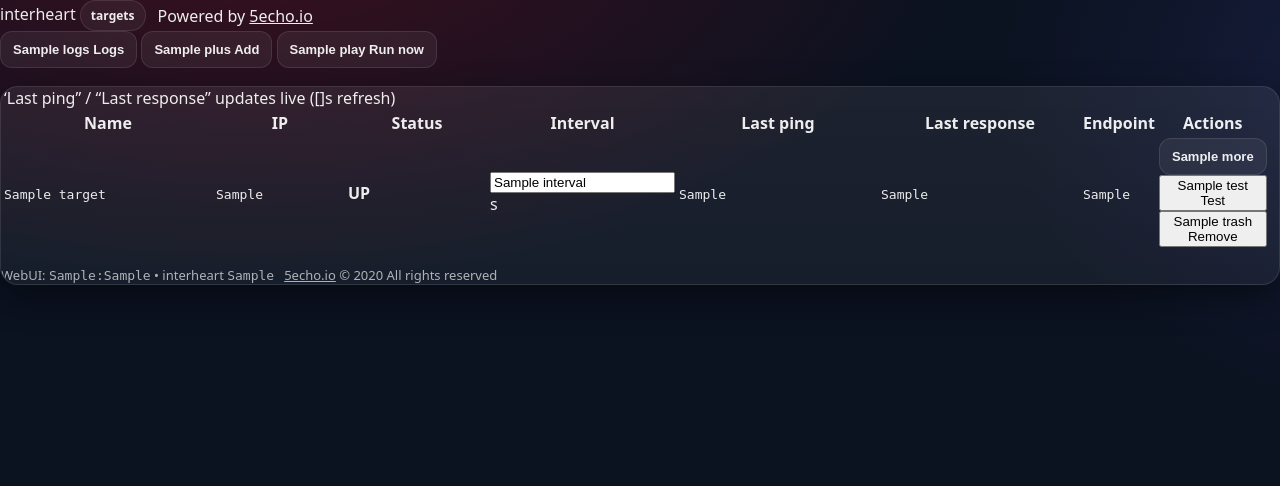
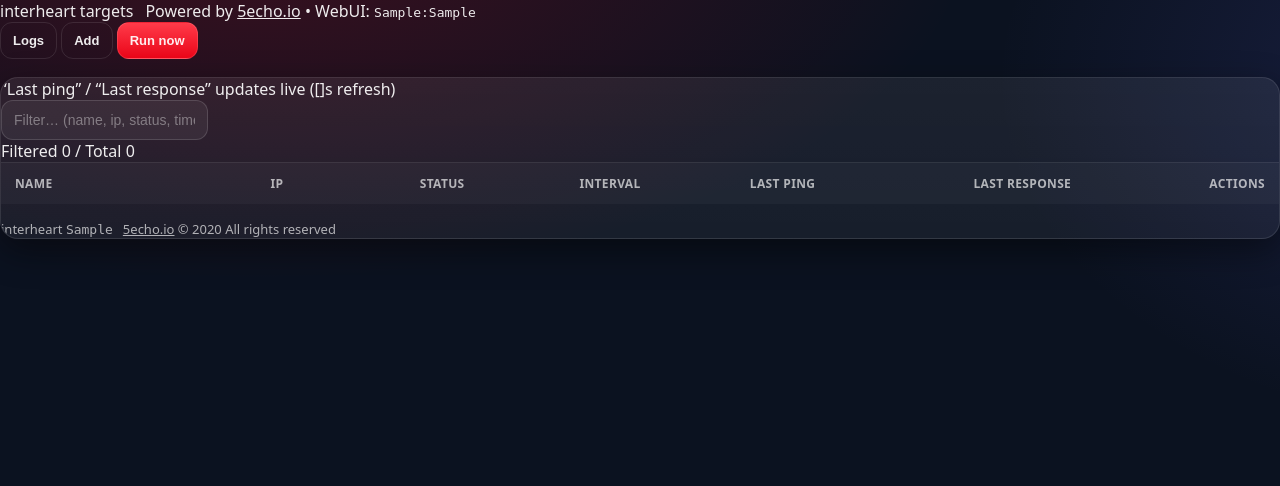
Before and after one commit to 5echo-io/interheart, a Flask app: template webui/templates/index.html in a window 1280 px wide. Shown: the top 486 px of the page. Run offline with Flask 3, Linux system fonts and the light colour scheme; the template is opened without the code that fills it: most values are stand-ins (such as "Sample title", 1, 10 or a date in 2020); data that the repository does not hold is empty.

Commit message:
Update index.html

```diff
--- a/webui/templates/index.html
+++ b/webui/templates/index.html
@@ -9,71 +9,365 @@
 </head>
 
 <body>
-<div class="toasts" id="toasts"></div>
+  <!-- Toast -->
+  <div id="toast" class="toast" data-kind="ok" aria-live="polite" aria-atomic="true">
+    <div id="toastInner" class="toast__inner"></div>
+  </div>
 
-<!-- Logs modal -->
-<div class="modal" id="logModal" aria-hidden="true">
-  <div class="modal-card" role="dialog" aria-modal="true" aria-label="Logs">
-    <div class="modal-head">
-      <div class="modal-title">
-        <b>Logs</b>
-        <span>Last <span id="logLinesLbl">{{ log_lines }}</span> lines</span>
+  <div class="wrap">
+    <!-- Top -->
+    <div class="top">
+      <div class="brand">
+        <div class="title">
+          interheart
+          <span class="badgePill">targets</span>
         </div>
-      <div class="modal-actions">
-        <input id="logFilter" placeholder="filter (e.g. anl-0161)" style="height:34px; padding:0 12px; border-radius:12px; min-width:220px;">
-
-        <button class="btn btn-ghost btn-mini" id="btnReloadLogs" type="button">
-          {{ icons.refresh|safe }} Reload
-        </button>
-
-        <button class="btn btn-ghost btn-mini" id="btnCopyLogs" type="button">
-          <svg width="16" height="16" viewBox="0 0 24 24" fill="none"
-               xmlns="http://www.w3.org/2000/svg" style="opacity:.98">
-            <path d="M9 9h11v11H9z" stroke="currentColor" stroke-width="2" stroke-linejoin="round"/>
-            <path d="M4 4h11v11H4z" stroke="currentColor" stroke-width="2" stroke-linejoin="round"/>
-          </svg>
-          Copy
-        </button>
-
-        <button class="btn btn-ghost btn-mini" id="btnCloseLogs" type="button">
-          {{ icons.close|safe }} Close
-        </button>
+        <div class="subtitle">
+          Powered by <a href="https://5echo.io" target="_blank" rel="noreferrer">5echo.io</a>
+          <span class="muted">•</span>
+          <span class="muted">WebUI: <code>{{ bind_host }}:{{ bind_port }}</code></span>
         </div>
       </div>
 
-    <div class="modal-body">
-      <div class="logbox" id="logBox">Loading logs…</div>
-      <div class="hint" id="logMeta">-</div>
+      <div class="rightActions">
+        <button class="btn btn--ghost btn--mini" id="btnOpenLogs" type="button">Logs</button>
+        <button class="btn btn--ghost btn--mini" id="btnOpenAdd" type="button">Add</button>
+        <button class="btn btn--primary btn--mini" id="btnRunNow" type="button">Run now</button>
+      </div>
     </div>
 
-    <div class="footer" style="border-top:1px solid var(--line); padding:10px 14px; margin:0;">
-      <div class="hint">interheart <code>{{ ui_version }}</code></div>
-      <div><a href="https://5echo.io" target="_blank" rel="noreferrer">5echo.io</a> © {{ copyright_year }} All rights reserved</div>
+    <!-- Card -->
+    <div class="card">
+      <div class="cardTop">
+        <div class="hint">
+          “Last ping” / “Last response” updates live (<span class="mono">{{ poll_seconds }}</span>s refresh)
+        </div>
+
+        <div class="filters">
+          <div class="filters__left">
+            <input id="filterInput" class="input input--filter" placeholder="Filter… (name, ip, status, timestamps)" />
+          </div>
+
+          <div class="filters__right">
+            <span class="stat">
+              <span class="muted">Filtered</span>
+              <span class="mono" id="filterCount">0</span>
+            </span>
+            <span class="muted">/</span>
+            <span class="stat">
+              <span class="muted">Total</span>
+              <span class="mono" id="totalCount">0</span>
+            </span>
           </div>
         </div>
       </div>
 
-<!-- Run summary modal -->
-<div class="modal" id="runModal" aria-hidden="true">
-  <div class="modal-card" role="dialog" aria-modal="true" aria-label="Run summary">
-    <div class="modal-head">
-      <div class="modal-title">
-        <b>Run summary</b>
-        <span id="runTitleMeta">-</span>
+      <div class="sep"></div>
+
+      <div class="tableWrap">
+        <table class="table">
+          <thead>
+            <tr>
+              <th style="width: 240px;">Name</th>
+              <th style="width: 140px;">IP</th>
+              <th style="width: 150px;">Status</th>
+              <th style="width: 160px;">Interval</th>
+              <th style="width: 210px;">Last ping</th>
+              <th style="width: 210px;">Last response</th>
+              <th style="width: 90px; text-align:right;">Actions</th>
+            </tr>
+          </thead>
+
+          <tbody id="targetsBody">
+            <!-- app.js renders rows here -->
+          </tbody>
+        </table>
       </div>
-      <div class="modal-actions">
-        <div class="run-live" id="runLive" style="display:none;">
-          <span class="pulse"></span>
-          <span id="runLiveText">Running…</span>
+
+      <div class="footer">
+        <div class="hint">interheart <code>{{ ui_version }}</code></div>
+        <div class="hint">
+          <a href="https://5echo.io" target="_blank" rel="noreferrer">5echo.io</a> © {{ copyright_year }} All rights reserved
         </div>
-        <button class="btn btn-ghost btn-mini" id="btnCloseRun" type="button">
-          {{ icons.close|safe }} Close
-        </button>
+      </div>
     </div>
   </div>
 
-    <div class="modal-body">
-      <div class="summary-wrap">
+  <!-- ============ MODALS ============ -->
+
+  <!-- Logs Modal -->
+  <div class="modal" id="logsModal" aria-hidden="true">
+    <div class="modal__backdrop"></div>
+    <div class="modal__card" role="dialog" aria-modal="true" aria-label="Logs">
+      <div class="modal__head">
+        <div class="modal__titleLine">
+          <div class="modal__title">
+            <b>Logs</b>
+          </div>
+          <div class="modal__metaInline">
+            <span class="muted">Last</span>
+            <span class="mono" id="logsLinesLbl">{{ log_lines }}</span>
+            <span class="muted">lines</span>
+          </div>
+        </div>
+
+        <div class="modal__actions">
+          <input id="logsFilter" class="input input--mini input--filter" placeholder="filter (e.g. anl-0161)" />
+          <button class="btn btn--ghost btn--mini" id="btnReloadLogs" type="button">Reload</button>
+          <button class="btn btn--ghost btn--mini" id="btnCopyLogs" type="button">Copy</button>
+          <button class="btn btn--ghost btn--mini" id="btnCloseLogs" type="button" onclick="document.getElementById('logsModal').classList.remove('modal--open');document.body.style.overflow='';">Close</button>
+        </div>
+      </div>
+
+      <div class="modal__body">
+        <pre class="logbox" id="logsBox">Loading logs…</pre>
+        <div class="hint" id="logsMeta">-</div>
+      </div>
+
+      <div class="modal__foot">
+        <div class="hint">interheart <code>{{ ui_version }}</code></div>
+        <div class="hint"><a href="https://5echo.io" target="_blank" rel="noreferrer">5echo.io</a> © {{ copyright_year }}</div>
+      </div>
+    </div>
+  </div>
+
+  <!-- Add Modal -->
+  <div class="modal" id="addModal" aria-hidden="true">
+    <div class="modal__backdrop"></div>
+    <div class="modal__card" role="dialog" aria-modal="true" aria-label="Add target">
+      <div class="modal__head">
+        <div class="modal__title">
+          <b>Add target</b>
+          <span class="muted">Ping target, then call endpoint on success</span>
+        </div>
+        <div class="modal__actions">
+          <button class="btn btn--ghost btn--mini" type="button" onclick="document.getElementById('addModal').classList.remove('modal--open');document.body.style.overflow='';">Close</button>
+        </div>
+      </div>
+
+      <div class="modal__body">
+        <form id="addForm" class="form">
+          <div class="grid3">
+            <div class="field">
+              <label>Name</label>
+              <input class="input" name="name" placeholder="e.g. anl-0161-core-gw" required />
+            </div>
+
+            <div class="field">
+              <label>IP address</label>
+              <input class="input" name="ip" placeholder="e.g. 10.5.0.1" required />
+            </div>
+
+            <div class="field">
+              <label>Interval (sec)</label>
+              <input class="input" name="interval" type="number" min="10" max="86400" step="1" placeholder="60" required />
+            </div>
+          </div>
+
+          <div class="field">
+            <label>Endpoint URL</label>
+            <input class="input" name="endpoint" placeholder="https://..." required />
+          </div>
+
+          <div class="modalFootActions">
+            <button class="btn btn--primary" id="btnAddSubmit" type="submit">Add target</button>
+            <button class="btn btn--ghost" id="btnAddCancel" type="button" onclick="document.getElementById('addModal').classList.remove('modal--open');document.body.style.overflow='';">Cancel</button>
+          </div>
+
+          <div class="hint">
+            Tip: critical targets 30–120s • less critical 300–900s
+          </div>
+        </form>
+      </div>
+
+      <div class="modal__foot">
+        <div class="hint">interheart <code>{{ ui_version }}</code></div>
+        <div class="hint"><a href="https://5echo.io" target="_blank" rel="noreferrer">5echo.io</a> © {{ copyright_year }}</div>
+      </div>
+    </div>
+  </div>
+
+  <!-- Remove Confirm Modal -->
+  <div class="modal" id="removeModal" aria-hidden="true">
+    <div class="modal__backdrop"></div>
+    <div class="modal__card modal__card--small" role="dialog" aria-modal="true" aria-label="Confirm remove">
+      <div class="modal__head">
+        <div class="modal__title">
+          <b>Confirm remove</b>
+          <span class="muted">This cannot be undone</span>
+        </div>
+        <div class="modal__actions">
+          <button class="btn btn--ghost btn--mini" type="button" onclick="document.getElementById('removeModal').classList.remove('modal--open');document.body.style.overflow='';">Close</button>
+        </div>
+      </div>
+
+      <div class="modal__body">
+        <div class="dangerBox">
+          You are about to remove:
+          <div class="mono dangerBox__name" id="removeName">-</div>
+        </div>
+
+        <div class="modalFootActions">
+          <button class="btn btn--danger" id="btnRemoveConfirm" type="button">Remove</button>
+          <button class="btn btn--ghost" id="btnRemoveCancel" type="button">Cancel</button>
+        </div>
+      </div>
+
+      <div class="modal__foot">
+        <div class="hint">interheart <code>{{ ui_version }}</code></div>
+        <div class="hint"><a href="https://5echo.io" target="_blank" rel="noreferrer">5echo.io</a> © {{ copyright_year }}</div>
+      </div>
+    </div>
+  </div>
+
+  <!-- Information Modal -->
+  <div class="modal" id="infoModal" aria-hidden="true">
+    <div class="modal__backdrop"></div>
+    <div class="modal__card" role="dialog" aria-modal="true" aria-label="Target information">
+      <div class="modal__head">
+        <div class="modal__title">
+          <b>Target information</b>
+          <span class="muted">Details about the selected target</span>
+        </div>
+        <div class="modal__actions">
+          <button class="btn btn--ghost btn--mini" id="btnInfoClose" type="button">Close</button>
+        </div>
+      </div>
+
+      <div class="modal__body">
+        <div class="infoGrid">
+          <div class="infoItem">
+            <div class="muted">Name</div>
+            <div class="mono" id="infoName">-</div>
+          </div>
+          <div class="infoItem">
+            <div class="muted">IP</div>
+            <div class="mono" id="infoIp">-</div>
+          </div>
+          <div class="infoItem">
+            <div class="muted">Status</div>
+            <div class="mono" id="infoStatus">-</div>
+          </div>
+          <div class="infoItem">
+            <div class="muted">Enabled</div>
+            <div class="mono" id="infoEnabled">-</div>
+          </div>
+
+          <div class="infoItem">
+            <div class="muted">Interval</div>
+            <div class="mono" id="infoInterval">-</div>
+          </div>
+          <div class="infoItem">
+            <div class="muted">Last ping</div>
+            <div class="mono" id="infoLastPing">-</div>
+          </div>
+          <div class="infoItem">
+            <div class="muted">Last response</div>
+            <div class="mono" id="infoLastResp">-</div>
+          </div>
+          <div class="infoItem">
+            <div class="muted">Latency (ms)</div>
+            <div class="mono" id="infoLatency">-</div>
+          </div>
+
+          <div class="infoItem infoItem--full">
+            <div class="muted">Endpoint</div>
+            <div class="mono" id="infoEndpoint">-</div>
+          </div>
+        </div>
+      </div>
+
+      <div class="modal__foot">
+        <div class="hint">interheart <code>{{ ui_version }}</code></div>
+        <div class="hint"><a href="https://5echo.io" target="_blank" rel="noreferrer">5echo.io</a> © {{ copyright_year }}</div>
+      </div>
+    </div>
+  </div>
+
+  <!-- Edit Modal -->
+  <div class="modal" id="editModal" aria-hidden="true">
+    <div class="modal__backdrop"></div>
+    <div class="modal__card" role="dialog" aria-modal="true" aria-label="Edit target">
+      <div class="modal__head">
+        <div class="modal__title">
+          <b>Edit target</b>
+          <span class="muted">Rename, change IP/endpoint, interval & enabled state</span>
+        </div>
+        <div class="modal__actions">
+          <button class="btn btn--ghost btn--mini" type="button" onclick="document.getElementById('editModal').classList.remove('modal--open');document.body.style.overflow='';">Close</button>
+        </div>
+      </div>
+
+      <div class="modal__body">
+        <form id="editForm" class="form">
+          <input type="hidden" name="old_name" id="editOldName" />
+
+          <div class="grid3">
+            <div class="field">
+              <label>New name</label>
+              <input class="input" name="new_name" id="editNewName" required />
+            </div>
+
+            <div class="field">
+              <label>IP address</label>
+              <input class="input" name="ip" id="editIp" required />
+            </div>
+
+            <div class="field">
+              <label>Interval (sec)</label>
+              <input class="input" name="interval" id="editInterval" type="number" min="10" max="86400" step="1" required />
+            </div>
+          </div>
+
+          <div class="field">
+            <label>Endpoint</label>
+            <input class="input" name="endpoint" id="editEndpoint" required />
+          </div>
+
+          <div class="grid2">
+            <div class="field">
+              <label>Enabled (1/0)</label>
+              <input class="input" name="enabled" id="editEnabled" type="number" min="0" max="1" step="1" required />
+            </div>
+          </div>
+
+          <div class="modalFootActions">
+            <button class="btn btn--primary" id="btnEditSave" type="submit">Save</button>
+            <button class="btn btn--ghost" id="btnEditCancel" type="button">Cancel</button>
+          </div>
+        </form>
+      </div>
+
+      <div class="modal__foot">
+        <div class="hint">interheart <code>{{ ui_version }}</code></div>
+        <div class="hint"><a href="https://5echo.io" target="_blank" rel="noreferrer">5echo.io</a> © {{ copyright_year }}</div>
+      </div>
+    </div>
+  </div>
+
+  <!-- Run Modal -->
+  <div class="modal" id="runModal" aria-hidden="true">
+    <div class="modal__backdrop"></div>
+    <div class="modal__card" role="dialog" aria-modal="true" aria-label="Run summary">
+      <div class="modal__head">
+        <div class="modal__titleLine">
+          <div class="modal__title">
+            <b>Run summary</b>
+            <span class="muted" id="runTitleMeta">-</span>
+          </div>
+
+          <div class="modal__actions">
+            <div class="runLive" id="runLive" style="display:none;">
+              <span class="runLive__dot"></span>
+              <span class="mono" id="runLiveText">Running…</span>
+            </div>
+            <button class="btn btn--ghost btn--mini" id="btnRunClose" type="button">Close</button>
+          </div>
+        </div>
+      </div>
+
+      <div class="modal__body">
+        <div class="summaryGrid">
           <div class="metric"><b>Total</b><div class="v" id="mTotal">-</div></div>
           <div class="metric"><b>Checked</b><div class="v" id="mDue">-</div></div>
           <div class="metric"><b>Skipped</b><div class="v" id="mSkipped">-</div></div>
@@ -84,7 +378,7 @@
         <div class="metric">
           <b>Progress</b>
           <div class="bar"><div id="runBar"></div></div>
-        <div class="summary-sub">
+          <div class="summarySub">
             <span id="runNowLine">Idle</span>
             <span id="runDoneLine">done: 0 / 0</span>
           </div>
@@ -92,206 +386,31 @@
 
         <div class="metric">
           <b>Endpoint</b>
-        <div class="summary-sub" style="margin-top:0;">
-          <span>Responses</span><span id="mSent">-</span>
+          <div class="summarySub">
+            <span>Responses</span><span class="mono" id="mSent">-</span>
           </div>
-        <div class="summary-sub" style="margin-top:4px;">
-          <span>Endpoint failures</span><span id="mCurlFail">-</span>
+          <div class="summarySub">
+            <span>Endpoint failures</span><span class="mono" id="mCurlFail">-</span>
           </div>
         </div>
 
-      <div class="danger-box" id="runHintBox" style="display:none;">
-        <b style="display:block; margin-bottom:6px;">Note</b>
-        <div class="hint" id="runHintText" style="color:rgba(255,255,255,.80)"></div>
+        <div class="dangerBox" id="runHintBox" style="display:none;">
+          <b>Note</b>
+          <div class="hint" id="runHintText" style="margin-top:6px;"></div>
         </div>
 
         <div class="hint" id="runRaw" style="display:none;"></div>
       </div>
 
-    <div class="footer" style="border-top:1px solid var(--line); padding:10px 14px; margin:0;">
+      <div class="modal__foot">
         <div class="hint">interheart <code>{{ ui_version }}</code></div>
-      <div><a href="https://5echo.io" target="_blank" rel="noreferrer">5echo.io</a> © {{ copyright_year }} All rights reserved</div>
+        <div class="hint"><a href="https://5echo.io" target="_blank" rel="noreferrer">5echo.io</a> © {{ copyright_year }}</div>
       </div>
     </div>
   </div>
 
-<!-- Add modal -->
-<div class="modal" id="addModal" aria-hidden="true">
-  <div class="modal-card" role="dialog" aria-modal="true" aria-label="Add target">
-    <div class="modal-head">
-      <div class="modal-title">
-        <b>Add target</b>
-        <span>Ping target, then call endpoint on success</span>
-      </div>
-      <div class="modal-actions"></div>
-    </div>
+  <!-- JS -->
+  <script src="/static/app.js?v={{ ui_version }}"></script>
 
-    <div class="modal-body">
-      <form id="addForm">
-        <div class="grid3">
-          <div class="field">
-            <label>Name</label>
-            <input name="name" placeholder="e.g. anl-0161-core-gw" required>
-          </div>
-
-          <div class="field">
-            <label>IP address</label>
-            <input name="ip" placeholder="e.g. 10.5.0.1" required>
-          </div>
-
-          <div class="field">
-            <label>Interval (sec)</label>
-            <input name="interval" type="number" min="10" max="86400" step="1" placeholder="60" required>
-          </div>
-        </div>
-
-        <div class="field" style="margin-top:12px;">
-          <label>Endpoint URL</label>
-          <input name="endpoint" placeholder="https://..." required>
-        </div>
-
-        <div class="modal-foot-actions">
-          <button class="btn btn-primary" type="submit" id="btnAddSubmit" data-default-html="">
-            {{ icons.plus|safe }} Add target
-          </button>
-          <button class="btn btn-ghost" type="button" id="btnAddCancel">Cancel</button>
-        </div>
-
-        <div class="hint" style="margin-top:10px;">
-          Tip: critical targets 30–120s • less critical 300–900s
-        </div>
-      </form>
-    </div>
-
-    <div class="footer" style="border-top:1px solid var(--line); padding:10px 14px; margin:0;">
-      <div class="hint">interheart <code>{{ ui_version }}</code></div>
-      <div><a href="https://5echo.io" target="_blank" rel="noreferrer">5echo.io</a> © {{ copyright_year }} All rights reserved</div>
-    </div>
-  </div>
-</div>
-
-<!-- Confirm remove modal -->
-<div class="modal" id="confirmModal" aria-hidden="true">
-  <div class="modal-card small" role="dialog" aria-modal="true" aria-label="Confirm remove">
-    <div class="modal-head">
-      <div class="modal-title">
-        <b>Confirm remove</b>
-        <span>This cannot be undone</span>
-      </div>
-      <div class="modal-actions">
-        <button class="btn btn-ghost btn-mini" id="btnCloseConfirm" type="button">
-          {{ icons.close|safe }} Close
-        </button>
-      </div>
-    </div>
-
-    <div class="modal-body">
-      <div class="danger-box">
-        You are about to remove:
-        <div style="margin-top:8px;">
-          <code id="confirmName" style="font-family:var(--mono); font-size:13px;"></code>
-        </div>
-      </div>
-
-      <div class="modal-foot-actions" style="margin-top:14px;">
-        <button class="btn btn-danger" id="btnConfirmRemove" type="button">Remove</button>
-        <button class="btn btn-ghost" id="btnCancelRemove" type="button">Cancel</button>
-      </div>
-    </div>
-
-    <div class="footer" style="border-top:1px solid var(--line); padding:10px 14px; margin:0;">
-      <div class="hint">interheart <code>{{ ui_version }}</code></div>
-      <div><a href="https://5echo.io" target="_blank" rel="noreferrer">5echo.io</a> © {{ copyright_year }} All rights reserved</div>
-    </div>
-  </div>
-</div>
-
-<div class="wrap">
-  <div class="top">
-    <div class="brand">
-      <div class="title">interheart <span class="badge">targets</span></div>
-      <div class="subtitle">Powered by <a href="https://5echo.io" target="_blank" rel="noreferrer">5echo.io</a></div>
-    </div>
-
-    <div class="right-actions">
-      <button class="btn btn-ghost btn-mini" id="openLogs" type="button">{{ icons.logs|safe }} Logs</button>
-      <button class="btn btn-ghost btn-mini" id="openAdd" type="button">{{ icons.plus|safe }} Add</button>
-      <button class="btn btn-primary btn-mini" id="btnRunNow" type="button" data-default-html="">
-        {{ icons.play|safe }} Run now
-      </button>
-    </div>
-  </div>
-
-  <div class="card">
-    <div class="hint">“Last ping” / “Last response” updates live ({{ poll_seconds }}s refresh)</div>
-    <div class="sep"></div>
-
-    <table>
-      <thead>
-        <tr>
-          <th style="width: 210px;">Name</th>
-          <th style="width: 130px;">IP</th>
-          <th style="width: 140px;">Status</th>
-          <th style="width: 150px;">Interval</th>
-          <th style="width: 200px;">Last ping</th>
-          <th style="width: 200px;">Last response</th>
-          <th>Endpoint</th>
-          <th style="width: 90px;">Actions</th>
-        </tr>
-      </thead>
-      <tbody>
-      {% for t in targets %}
-        <tr data-name="{{ t.name }}" data-last-ping="{{ t.last_ping_epoch }}" data-last-resp="{{ t.last_response_epoch }}">
-          <td><code>{{ t.name }}</code></td>
-          <td><code>{{ t.ip }}</code></td>
-          <td>
-            <span class="chip status-chip {% if t.status == 'up' %}status-up{% elif t.status == 'down' %}status-down{% else %}status-unknown{% endif %}">
-              <span class="dot"></span>
-              <span class="status-text" style="font-weight:900; text-transform:uppercase;">{{ t.status }}</span>
-            </span>
-          </td>
-
-          <td>
-            <div class="interval-wrap">
-              <input class="interval-input" data-interval="{{ t.interval }}" value="{{ t.interval }}" inputmode="numeric" />
-              <span class="interval-suffix">s</span>
-            </div>
-          </td>
-
-          <td><code class="last-ping">{{ t.last_ping_human }}</code></td>
-          <td><code class="last-resp">{{ t.last_response_human }}</code></td>
-          <td><code class="endpoint">{{ t.endpoint_masked }}</code></td>
-
-          <td style="text-align:right;">
-            <div class="menu">
-              <button class="btn btn-ghost btn-mini menu-btn" type="button" aria-label="Actions">
-                {{ icons.more|safe }}
-              </button>
-              <div class="menu-dd" role="menu">
-                <button class="menu-item" data-action="test" type="button">{{ icons.test|safe }} Test</button>
-                <button class="menu-item danger" data-action="remove" type="button">{{ icons.trash|safe }} Remove</button>
-              </div>
-            </div>
-          </td>
-        </tr>
-      {% endfor %}
-      </tbody>
-    </table>
-
-    <div class="footer">
-      <div class="hint">WebUI: <code>{{ bind_host }}:{{ bind_port }}</code> • interheart <code>{{ ui_version }}</code></div>
-      <div><a href="https://5echo.io" target="_blank" rel="noreferrer">5echo.io</a> © {{ copyright_year }} All rights reserved</div>
-    </div>
-  </div>
-</div>
-
-<script>
-  window.__INTERHEART__ = {
-    pollSeconds: {{ poll_seconds|int }},
-    logLines: {{ log_lines|int }},
-    uiVersion: "{{ ui_version }}"
-  };
-</script>
-<script src="/static/app.js?v={{ ui_version }}"></script>
 </body>
 </html>
```
Lines whose indentation alone changed are shown as unchanged.
